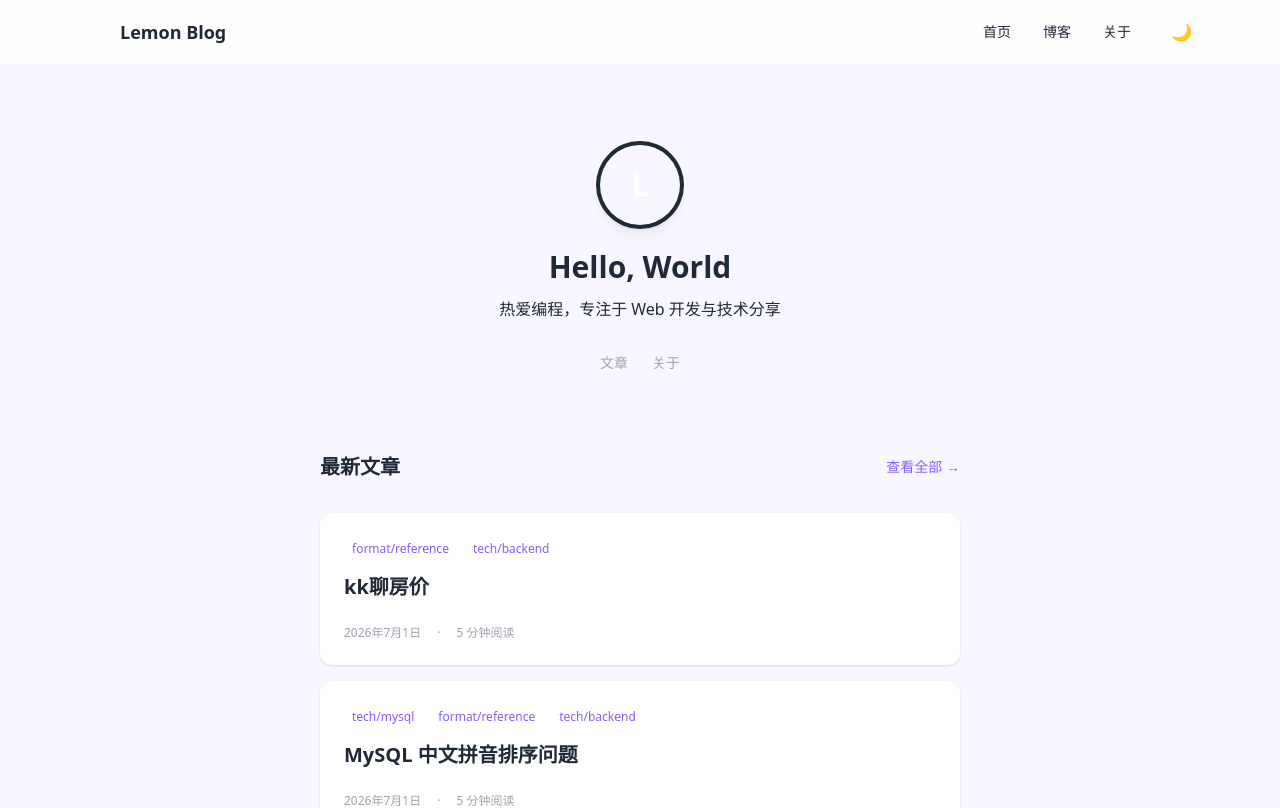
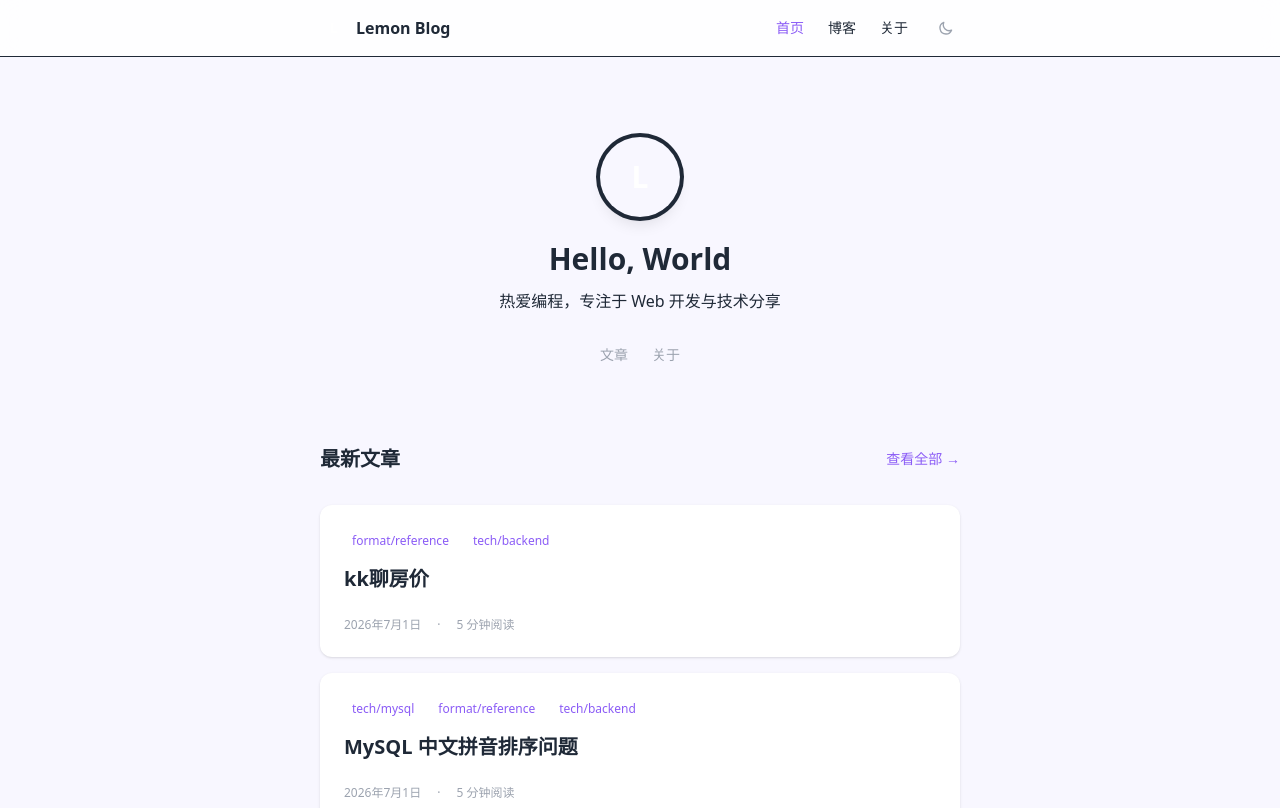
Before and after one commit to lengmodkx/lemonBlog, a Next.js app: page / in a window 1280 px wide. Shown: the top 808 px of the page. Built offline with nearby package versions, Linux system fonts and the light colour scheme; a small style sheet from the web is missing.

Commit message:
refactor: update Navbar with lavender theme - Add lavender gradient to logo - Add lavender border accent - Use max-w-2xl for centered single column - Update nav links with lavender primary colors - Replace emoji with SVG icons for theme toggle - Simplified active indicator

```diff
--- a/src/components/Navbar.tsx
+++ b/src/components/Navbar.tsx
@@ -30,45 +30,50 @@ export default function Navbar() {
   ];
 
   return (
-    <nav className="sticky top-0 z-50 bg-white/80 dark:bg-gray-900/80 backdrop-blur-md border-b border-gray-100 dark:border-gray-800">
-      <div className="max-w-6xl mx-auto px-4">
-        <div className="flex justify-between items-center h-16">
+    <nav className="sticky top-0 z-50 bg-white/80 dark:bg-ink-DEFAULT/80 backdrop-blur-md border-b border-lavender-200/50 dark:border-lavender-800/50">
+      <div className="max-w-2xl mx-auto px-4">
+        <div className="flex justify-between items-center h-14">
           {/* Logo */}
           <Link href="/" className="flex items-center space-x-2">
-            <div className="w-8 h-8 bg-gradient-to-br from-accent to-accent-hover rounded-lg flex items-center justify-center">
-              <span className="text-white font-bold">L</span>
+            <div className="w-7 h-7 bg-gradient-to-br from-lavender-400 to-lavender-600 rounded-lg flex items-center justify-center">
+              <span className="text-white font-bold text-sm">L</span>
             </div>
-            <span className="text-lg font-semibold text-ink dark:text-text-primary">
+            <span className="text-base font-semibold text-ink dark:text-text-primary">
               Lemon Blog
             </span>
           </Link>
 
-          {/* Desktop Navigation */}
-          <div className="hidden md:flex items-center space-x-8">
+          {/* Navigation Links */}
+          <div className="flex items-center space-x-6">
             {navigation.map((item) => (
               <Link
                 key={item.name}
                 href={item.href}
-                className={`text-sm font-medium transition-colors relative ${
+                className={`text-sm font-medium transition-colors ${
                   pathname === item.href
-                    ? 'text-accent dark:text-accent-dark'
-                    : 'text-ink-light dark:text-text-secondary hover:text-accent dark:hover:text-accent-dark'
+                    ? 'text-primary'
+                    : 'text-ink-light dark:text-text-secondary hover:text-primary'
                 }`}
               >
                 {item.name}
-                {pathname === item.href && (
-                  <span className="absolute bottom-[-20px] left-0 right-0 h-0.5 bg-accent dark:bg-accent-dark" />
-                )}
               </Link>
             ))}
 
-            {/* Dark Mode Toggle */}
+            {/* Theme Toggle */}
             <button
               onClick={toggleDarkMode}
-              className="p-2 rounded-lg text-muted hover:text-accent dark:hover:text-accent-dark transition-colors"
+              className="p-1.5 rounded-lg text-text-muted hover:text-primary transition-colors"
               aria-label="Toggle dark mode"
             >
-              {isDarkMode ? '☀️' : '🌙'}
+              {isDarkMode ? (
+                <svg className="w-4 h-4" fill="none" stroke="currentColor" viewBox="0 0 24 24">
+                  <path strokeLinecap="round" strokeLinejoin="round" strokeWidth={2} d="M12 3v1m0 16v1m9-9h-1M4 12H3m15.364 6.364l-.707-.707M6.343 6.343l-.707-.707m12.728 0l-.707.707M6.343 17.657l-.707.707M16 12a4 4 0 11-8 0 4 4 0 018 0z" />
+                </svg>
+              ) : (
+                <svg className="w-4 h-4" fill="none" stroke="currentColor" viewBox="0 0 24 24">
+                  <path strokeLinecap="round" strokeLinejoin="round" strokeWidth={2} d="M20.354 15.354A9 9 0 018.646 3.646 9.003 9.003 0 0012 21a9.003 9.003 0 008.354-5.646z" />
+                </svg>
+              )}
             </button>
           </div>
         </div>
```
